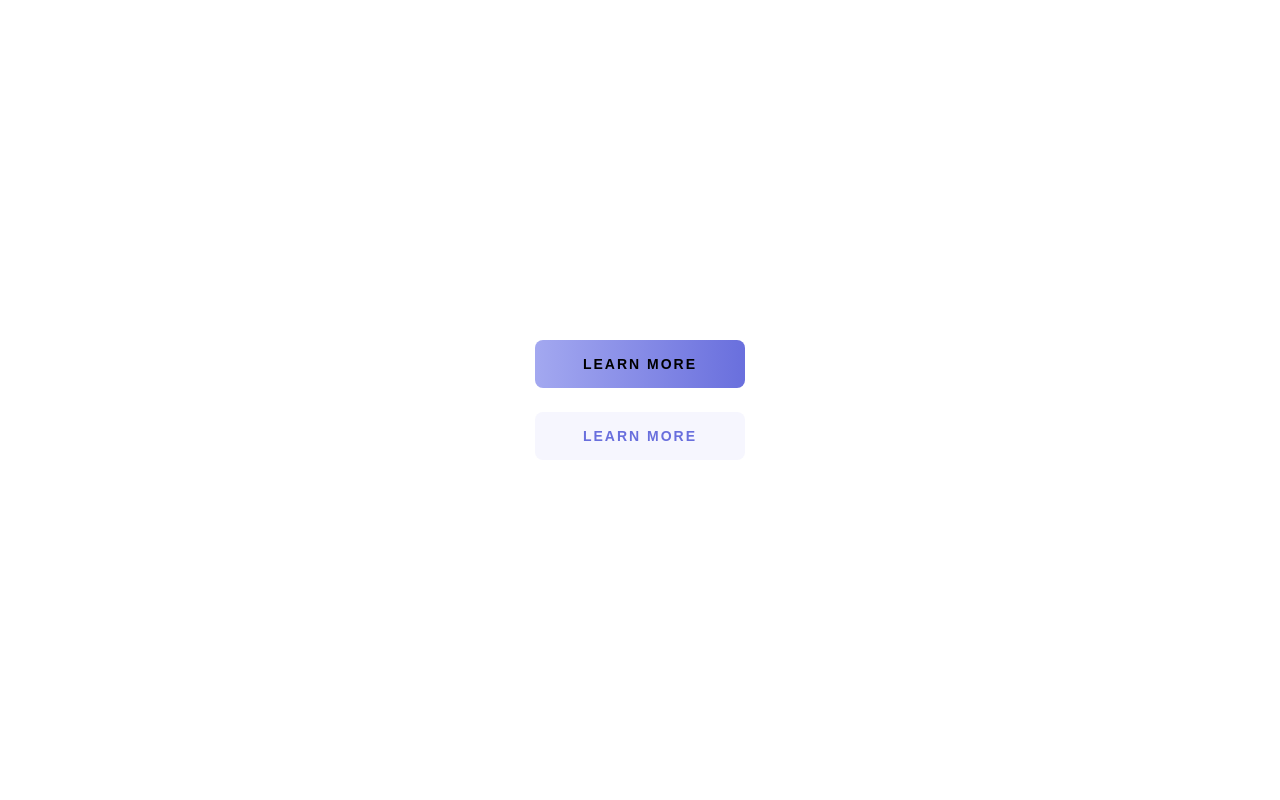
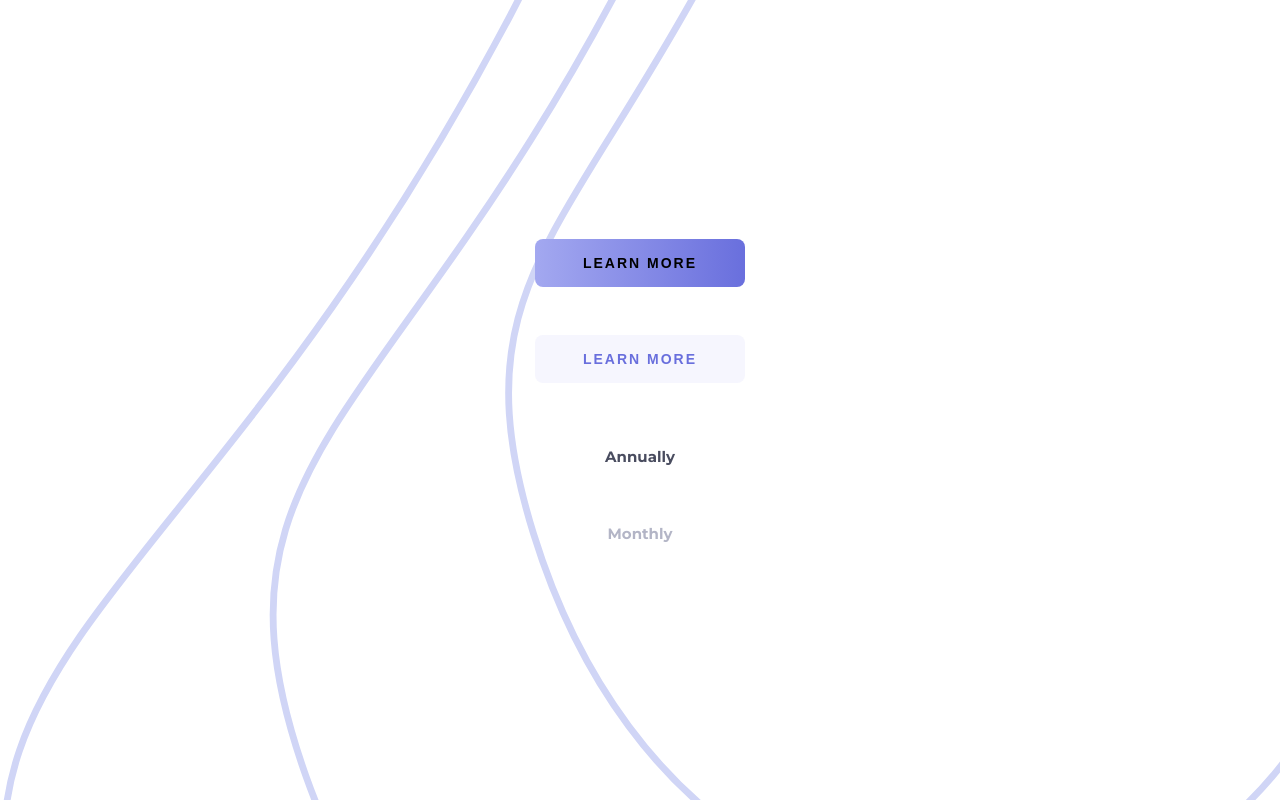
Before and after one commit to carlasofb/fm-pricing-component-with-toggle, a React (Vite) app: page / in a window 1280 px wide. Built offline with nearby package versions, Linux system fonts and the light colour scheme.

Commit message:
Adding Text component

```diff
--- a/src/App.css
+++ b/src/App.css
@@ -5,8 +5,17 @@ body {
 }
 
 #root {
-  max-width: 1280px;
+  max-width: 80rem;
   margin: 0 auto;
-  padding: 2rem;
   text-align: center;
 }
+
+.pricing {
+  width: 100vw;
+  height: 100vh;
+  display: flex;
+  flex-direction: column;
+  justify-content: center;
+  align-items: center;
+  background: url(./assets/images/bg-top.svg) 50% / cover no-repeat;
+}
--- a/src/App.tsx
+++ b/src/App.tsx
@@ -1,14 +1,24 @@
 import "./App.css";
 import Button from "./components/Button/Button";
+import Text from "./components/Text/Text";
 
 function App() {
   return (
-    <>
+    <div className="pricing">
       <Button>LEARN MORE</Button>
       <br />
       <br />
       <Button style="secondary">LEARN MORE</Button>
-    </>
+      <br />
+      <br />
+      <Text type="p" style="normal">
+        Annually
+      </Text>
+      <br />
+      <Text type="p" style="tinted">
+        Monthly
+      </Text>
+    </div>
   );
 }
 
--- a/src/components/Button/Button.tsx
+++ b/src/components/Button/Button.tsx
@@ -1,4 +1,4 @@
-import React, { FC } from "react";
+import { FC } from "react";
 import { ButtonProps } from "./types";
 import "./button.scss";
 
--- a/src/components/Button/button.scss
+++ b/src/components/Button/button.scss
@@ -5,6 +5,9 @@
     font-weight: 700;
     font-size: 14px;
     letter-spacing: 2px;
+    border-radius: 8px;
+    cursor: pointer;
+    border: none;
 
     &--primary {
         background: linear-gradient(to right, hsl(236, 72%, 79%), hsl(237, 63%, 64%));
--- /dev/null
+++ b/src/components/Text/Text.tsx
@@ -0,0 +1,16 @@
+import { FC } from "react";
+import { TextProps } from "./types";
+import "./text.scss";
+
+const Text: FC<TextProps> = ({
+  type,
+  style,
+  children,
+  className = "",
+}: TextProps) => {
+  const Tag = type;
+
+  return <Tag className={`text text--${style} ${className}`}>{children}</Tag>;
+};
+
+export default Text;
--- /dev/null
+++ b/src/components/Text/text.scss
@@ -0,0 +1,11 @@
+.text {
+    font-size: 0.938rem;
+
+    &--normal {
+        color: hsl(232, 13%, 33%);
+    }
+
+    &--tinted {
+        color: hsl(234, 14%, 74%);
+    }
+}
--- a/src/index.css
+++ b/src/index.css
@@ -4,8 +4,8 @@
   font-weight: 400;
 
   color-scheme: light dark;
-  color: rgba(255, 255, 255, 0.87);
-  background-color: #242424;
+  color: hsl(232, 13%, 33%);
+  background-color: hsl(240, 78%, 98%);
 
   font-synthesis: none;
   text-rendering: optimizeLegibility;
@@ -35,12 +35,6 @@ h1 {
   line-height: 1.1;
 }
 
-button {
-  border-radius: 8px;
-  cursor: pointer;
-  border: none;
-}
-
 @media (prefers-color-scheme: light) {
   :root {
     color: #213547;
```
Also changed, not shown: src/components/Text/types.d.ts (added, +8 -0 lines).
